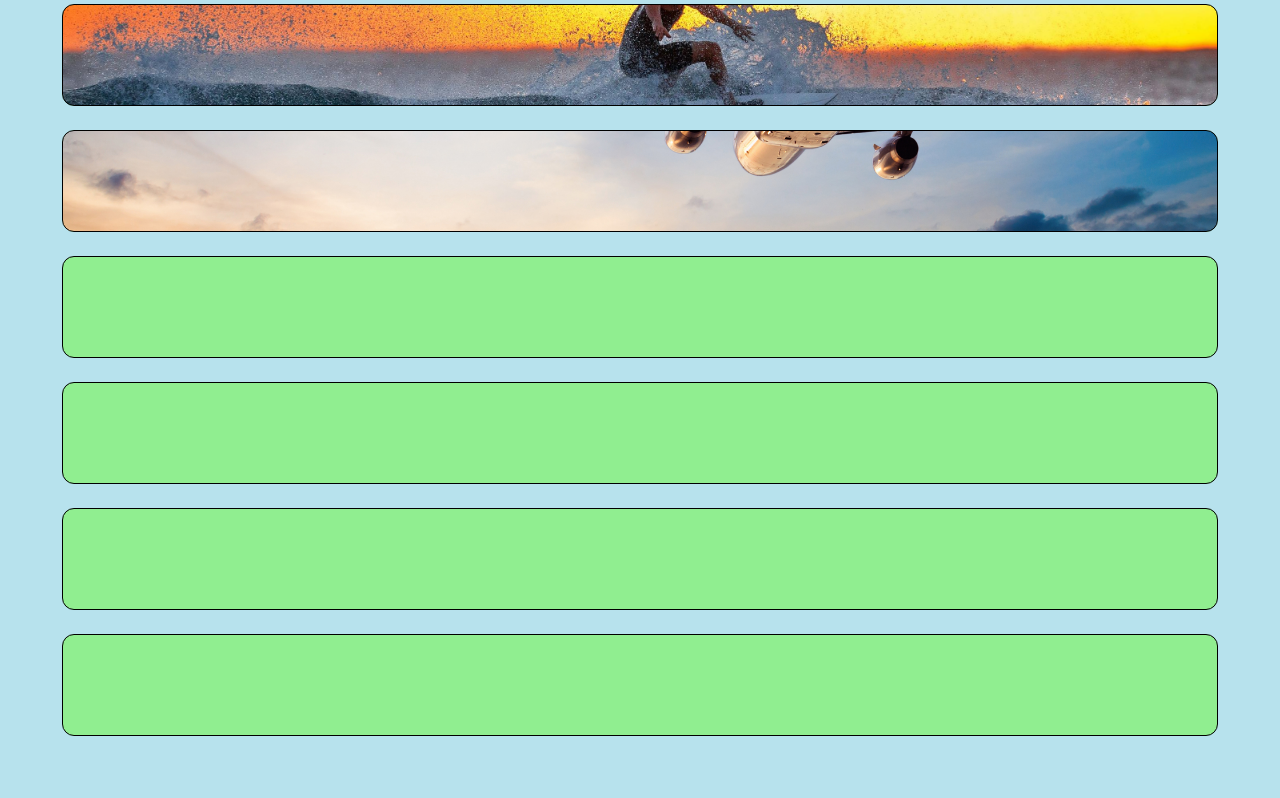
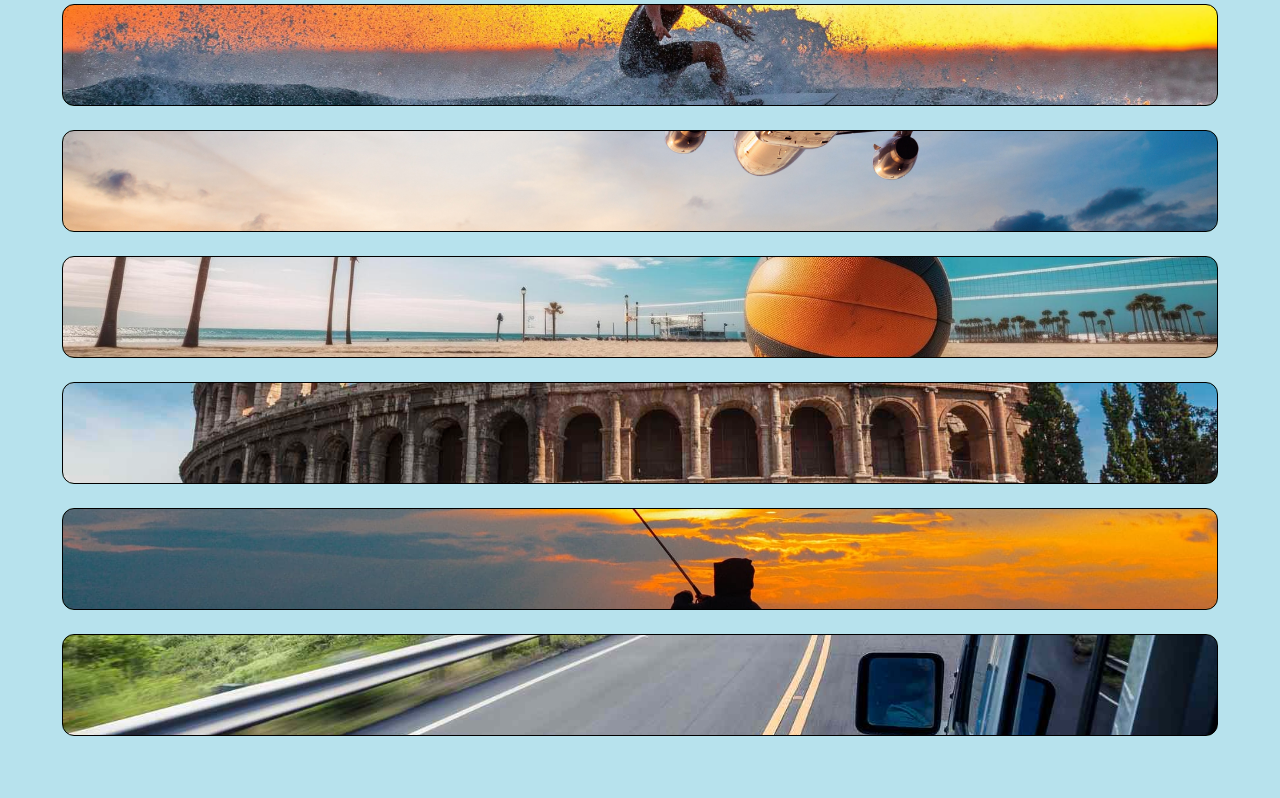
Before and after one commit to baldeoJV/IT_assurance, a PHP site: page /test.html in a window 1280 px wide. Shown: the part 1310-2108 px from the top of the page. Run offline with PHP 8.4, Linux system fonts and the light colour scheme.

Commit message:
Added the remaining images for the question boxes

```diff
--- a/travWeb_ITAss/test.css
+++ b/travWeb_ITAss/test.css
@@ -1,6 +1,6 @@
 /* This selector establishes the whole basis of the website */
 body {
-    background-color: #b7e2ed  ;
+    background-color: #b7e2ed;
     margin: 0;
     padding: 0;
     width: 100%;
@@ -44,6 +44,16 @@ body {
     color: #5c4941;
     padding-left: 52px;
     margin: 0px;
+    animation: 1s ease-out 0s 1 slideInFromLeft;
+}
+
+@keyframes slideInFromLeft {
+    0% {
+      transform: translateX(-100%);
+    }
+    100% {
+      transform: translateX(0);
+    }
 }
 
 .header-title h1:nth-child(2) {
@@ -99,6 +109,31 @@ body {
     background-position: center;
 }
 
+.question-box:nth-child(5) {
+    background-image: url('images/Beach_Volleyball.jpg');
+    background-size: cover;
+    background-position: center;
+}
+
+.question-box:nth-child(6) {
+    background-image: url('images/historical-sites-colosseum.jpg');
+    background-size: cover;
+    background-position: center;
+}
+
+.question-box:nth-child(7) {
+    background-image: url('images/Fishing-Spot.jpg');
+    background-size: cover;
+    background-position: center;
+}
+
+.question-box:nth-child(8) {
+    background-image: url('images/Road_Trip.jpg');
+    background-size: cover;
+    background-position: center;
+}
+
+
 .question-box h3 {
     position: absolute;
     top: 0;
--- a/travWeb_ITAss/test.html
+++ b/travWeb_ITAss/test.html
@@ -23,7 +23,6 @@
     <!-- Header Section End -->
 
     <!-- Question Section Start -->
-    <!-- Notes:  -->
     <div class="form-container">
         <div class="question-box">
             <h3>Question 1</h3>
```
